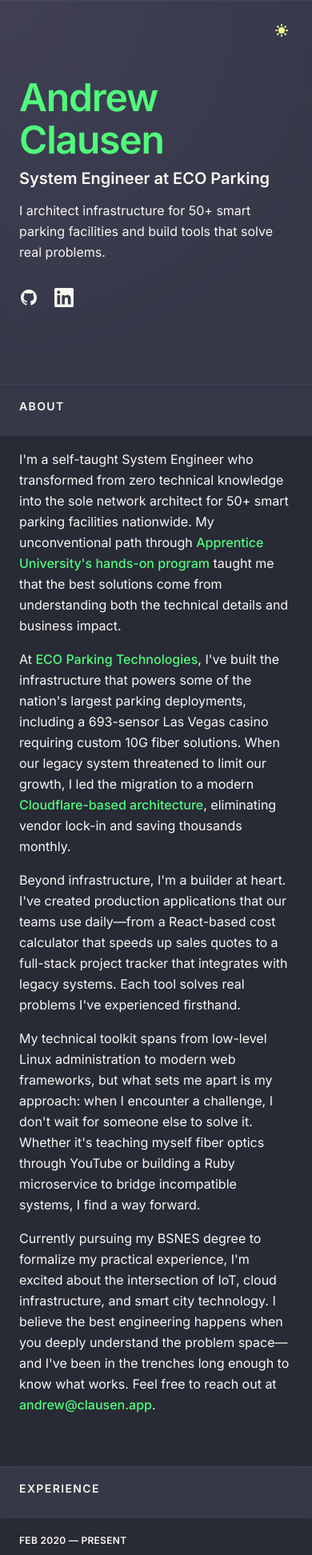
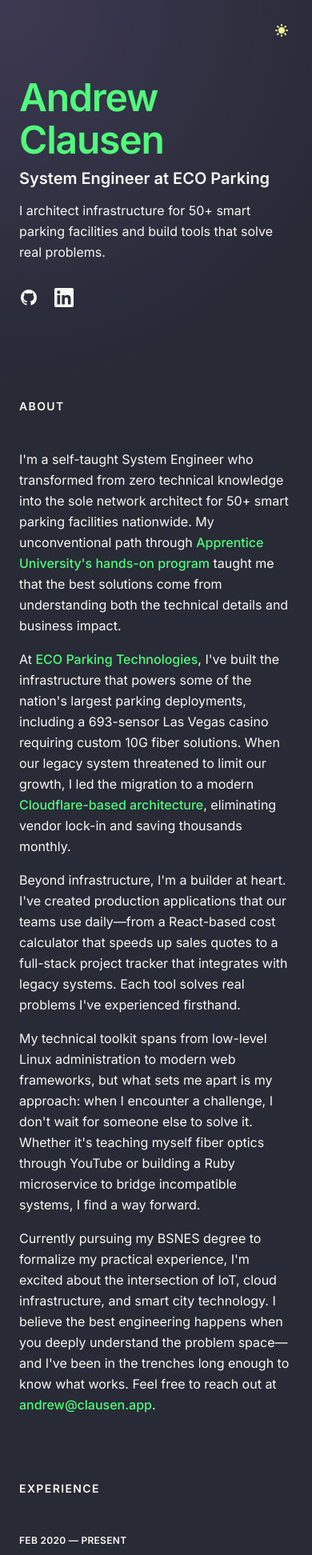
Before and after one commit to ajclausen/ClausenV3, a Next.js app: page / in a window 390 px wide. Shown: the top 1944 px of the page at 80% size. Built offline with nearby package versions, Linux system fonts and the light colour scheme.

Commit message:
styling fixes

```diff
--- a/app/page.tsx
+++ b/app/page.tsx
@@ -40,7 +40,7 @@
 
       <div className="lg:flex lg:justify-between">
         {/* Left side - Fixed header and nav */}
-        <header className="px-6 py-24 bg-dracula-current-line/50 backdrop-blur-sm shadow-[inset_0_1px_0_0_rgba(148,163,184,0.1)] lg:bg-transparent lg:backdrop-blur-none lg:shadow-none lg:sticky lg:top-0 lg:flex lg:h-screen lg:w-[45%] lg:flex-col lg:justify-between lg:py-24 lg:px-12 lg:will-change-transform">
+        <header className="px-6 py-24 lg:bg-transparent lg:backdrop-blur-none lg:shadow-none lg:sticky lg:top-0 lg:flex lg:h-screen lg:w-[45%] lg:flex-col lg:justify-between lg:py-24 lg:px-12 lg:will-change-transform">
           <div>
             <h1 className="text-[3rem] font-bold tracking-[-0.025em] leading-none text-dracula-foreground">
               <Link href="/">Andrew Clausen</Link>
@@ -147,7 +147,7 @@
           <div className="max-w-2xl">
             {/* About Section */}
             <section id="about" className="mb-16 scroll-mt-16 md:mb-24 lg:mb-36 lg:scroll-mt-24" aria-label="About me">
-              <div className="sticky top-0 z-20 -mx-6 mb-4 w-screen bg-dracula-current-line/50 backdrop-blur-sm px-6 py-5 shadow-[inset_0_1px_0_0_rgba(148,163,184,0.1)] md:-mx-12 md:px-12 lg:sr-only lg:relative lg:top-auto lg:mx-auto lg:w-full lg:px-0 lg:py-0 lg:opacity-0">
+              <div className="sticky top-0 z-20 -mx-6 mb-4 w-screen px-6 py-5 md:-mx-12 md:px-12 lg:sr-only lg:relative lg:top-auto lg:mx-auto lg:w-full lg:px-0 lg:py-0 lg:opacity-0">
                 <h2 className="text-sm font-bold uppercase tracking-widest text-dracula-foreground lg:sr-only">About</h2>
               </div>
               <div>
@@ -189,7 +189,7 @@
 
             {/* Experience Section */}
             <section id="experience" className="mb-16 scroll-mt-16 md:mb-24 lg:mb-36 lg:scroll-mt-24" aria-label="Work experience">
-              <div className="sticky top-0 z-20 -mx-6 mb-4 w-screen bg-dracula-current-line/50 backdrop-blur-sm px-6 py-5 shadow-[inset_0_1px_0_0_rgba(148,163,184,0.1)] md:-mx-12 md:px-12 lg:sr-only lg:relative lg:top-auto lg:mx-auto lg:w-full lg:px-0 lg:py-0 lg:opacity-0">
+              <div className="sticky top-0 z-20 -mx-6 mb-4 w-screen px-6 py-5 md:-mx-12 md:px-12 lg:sr-only lg:relative lg:top-auto lg:mx-auto lg:w-full lg:px-0 lg:py-0 lg:opacity-0">
                 <h2 className="text-sm font-bold uppercase tracking-widest text-dracula-foreground lg:sr-only">Experience</h2>
               </div>
               <div>
@@ -287,7 +287,7 @@
                   <a
                     className="inline-flex items-center font-medium leading-tight text-dracula-foreground group"
                     aria-label="View Full Resume (opens in a new tab)"
-                    href="/Andrew Clausen's Resume.pdf"
+                    href="/andrew-clausen-resume.pdf"
                     target="_blank"
                     rel="noreferrer noopener"
                   >
@@ -317,7 +317,7 @@
 
             {/* Projects Section - Temporarily disabled for launch
             <section id="projects" className="mb-16 scroll-mt-16 md:mb-24 lg:mb-36 lg:scroll-mt-24" aria-label="Selected projects">
-              <div className="sticky top-0 z-20 -mx-6 mb-4 w-screen bg-dracula-current-line/50 backdrop-blur-sm px-6 py-5 shadow-[inset_0_1px_0_0_rgba(148,163,184,0.1)] md:-mx-12 md:px-12 lg:sr-only lg:relative lg:top-auto lg:mx-auto lg:w-full lg:px-0 lg:py-0 lg:opacity-0">
+              <div className="sticky top-0 z-20 -mx-6 mb-4 w-screen px-6 py-5 md:-mx-12 md:px-12 lg:sr-only lg:relative lg:top-auto lg:mx-auto lg:w-full lg:px-0 lg:py-0 lg:opacity-0">
                 <h2 className="text-sm font-bold uppercase tracking-widest text-dracula-foreground lg:sr-only">Projects</h2>
               </div>
               <div>
--- a/tailwind.config.ts
+++ b/tailwind.config.ts
@@ -31,6 +31,9 @@
         'light-navy': 'var(--light-navy)',
         'lightest-navy': 'var(--lightest-navy)',
         highlight: 'var(--highlight)',
+        slate: 'var(--slate)',
+        'light-slate': 'var(--light-slate)',
+        'lightest-slate': 'var(--lightest-slate)',
       },
       fontFamily: {
         sans: ['var(--font-sans)'],
```
Also changed, not shown: .serena/project.yml (added), 1 other file (tests, documents, lock files or other folders).
